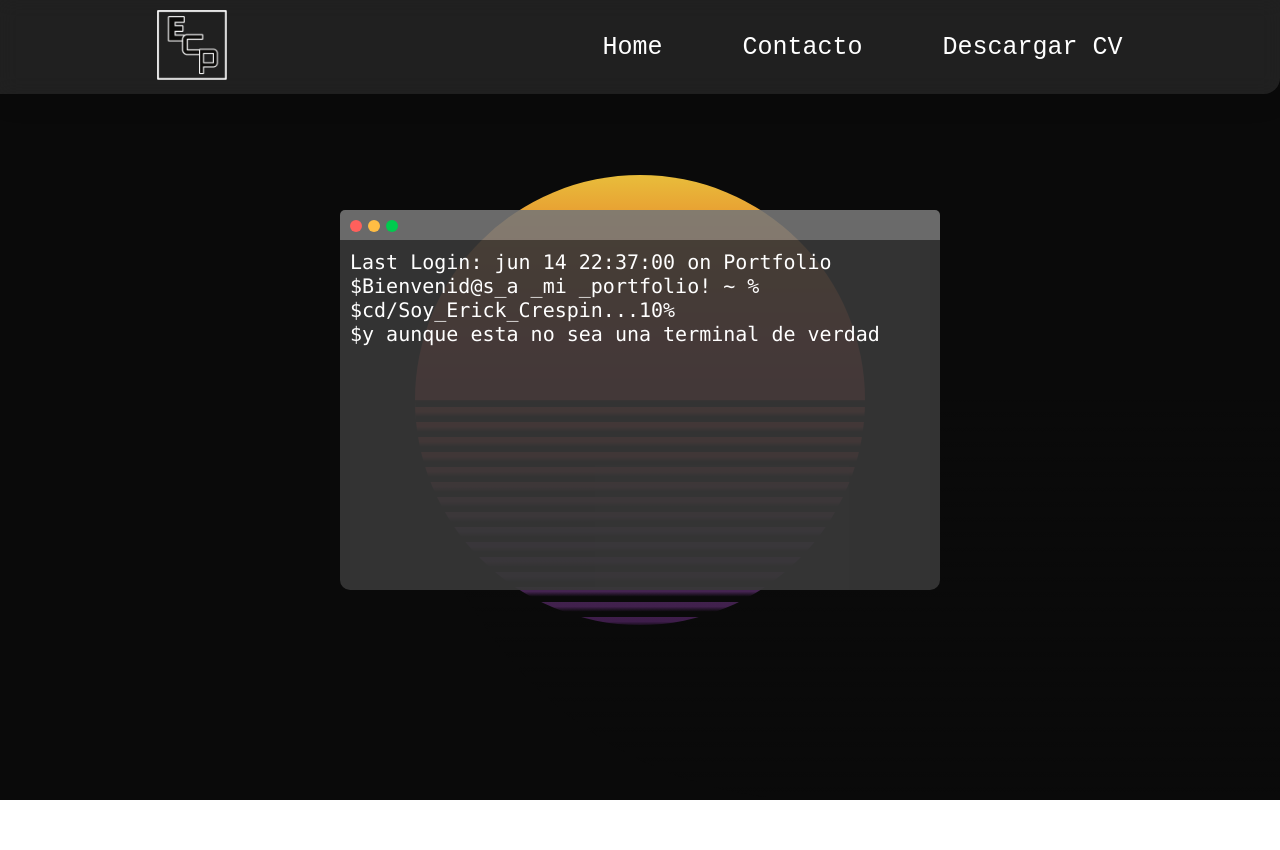
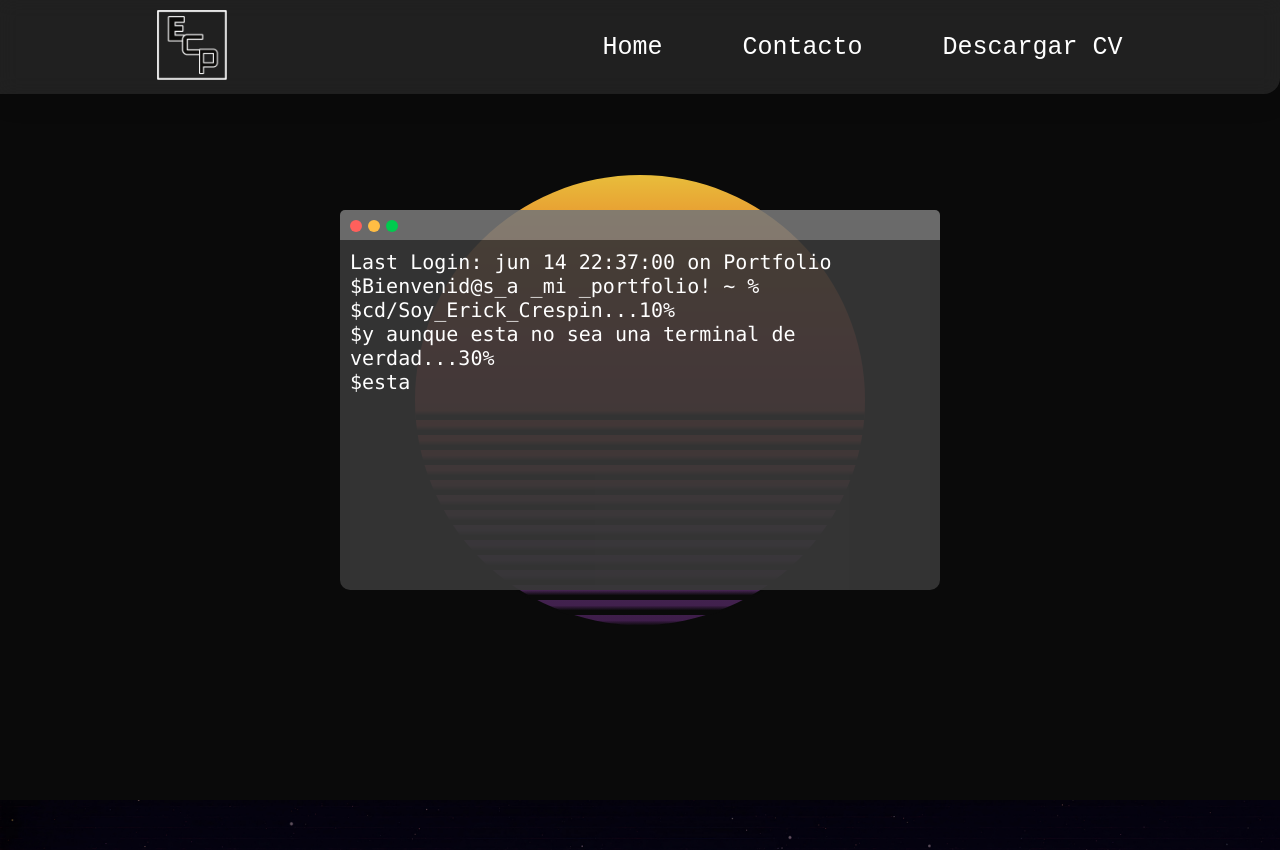
Before and after one commit to ecp12/new_vue_portfolio, a Vue app: page / in a window 1280 px wide. Shown: the top 850 px of the page. Before the commit the page ends 800 px from the top, so only its background shows below. Built offline with nearby package versions, Linux system fonts and the light colour scheme.

Commit message:
new proyects view 16/06/2023_2:29

```diff
--- a/index.html
+++ b/index.html
@@ -3,6 +3,7 @@
   <head>
     <meta charset="UTF-8">
     <link rel="icon" href="/favicon.ico">
+     <link rel="stylesheet" href="https://unpkg.com/aos@next/dist/aos.css" />
     <meta name="viewport" content="width=device-width, initial-scale=1.0">
     <title>Vite App</title>
   </head>
@@ -18,4 +19,8 @@
       nomodule
       src="https://unpkg.com/ionicons@5.5.2/dist/ionicons/ionicons.js"
     ></script>
+    <script src="https://unpkg.com/aos@next/dist/aos.js"></script>
+  <script>
+    AOS.init();
+  </script>
 </html>
--- a/package.json
+++ b/package.json
@@ -11,6 +11,7 @@
     "test:e2e:dev": "start-server-and-test 'vite dev --port 4173' http://localhost:4173 'cypress open --e2e'"
   },
   "dependencies": {
+    "aos": "^3.0.0-beta.6",
     "vue": "^3.3.4",
     "vue-router": "^4.2.2"
   },
--- a/src/App.vue
+++ b/src/App.vue
@@ -1,26 +1,26 @@
 <script setup>
 import Nav from './components/NAV.vue'
 import HomeView from './views/HomeView.vue';
+import Proyectos from './views/Proyectos.vue'
 </script>
 
 <template>
   <header>
     <Nav></Nav>
   </header>
+ <main>
   <HomeView></HomeView>
+  <Proyectos></Proyectos>
+ </main>
 
 
 </template>
 
-<style scoped>
-*{
-	margin: 0;
-	padding: 0;
-	list-style: none;
-	text-decoration: none;
-	border: none;
-	outline: none;
+<style  scoped>
+* {
+  margin: 0;
+  padding: 0;
+  box-sizing: border-box;
 }
 
-
 </style>
--- a/src/components/NAV.vue
+++ b/src/components/NAV.vue
@@ -39,7 +39,7 @@ import { RouterLink, RouterView } from 'vue-router';
     box-shadow: 0 4px 30px rgba(0, 0, 0, 0.1);
     backdrop-filter: blur(10.3px);
     -webkit-backdrop-filter: blur(10.3px);
-    border: 1px solid rgba(255, 255, 255, 1);
+
 }
 
 .contentNav {
--- a/src/router/index.js
+++ b/src/router/index.js
@@ -1,5 +1,6 @@
 import { createRouter, createWebHistory } from 'vue-router'
 import HomeView from '../views/HomeView.vue'
+import Proyectos from '../views/Proyectos.vue'
 
 const router = createRouter({
   history: createWebHistory(import.meta.env.BASE_URL),
@@ -7,7 +8,12 @@ const router = createRouter({
     {
       path: '/',
       name: 'home',
-      component: HomeView
+      component: () => import('../views/HomeView.vue')
+    },
+    {
+      path: '/Proyectos',
+      name: 'Proyectos',
+      component: Proyectos
     },
     {
       path: '/about',
--- a/src/views/HomeView.vue
+++ b/src/views/HomeView.vue
@@ -7,7 +7,7 @@ export default {
     writeDefaultValuesTerminal() {
       const textarea = this.$refs.textarea;
       const testString =
-        "Last Login: jun 14 22:37:00 on Portfolio \n$Bienvenid@s_a _mi _portfolio! ~ %\n$cd/Soy_Erick_Crespin...10% \n$y aunque esta no sea una terminal de verdad...30% \n$esta pagina web si es de verdad...40% \n$te invito a que eches un pequeño vistazo...50% \n$en el encontraras algunos proyectos en los que e trabajado...70% \n$...:)...100%.";
+        "Last Login: jun 14 22:37:00 on Portfolio \n$Bienvenid@s_a _mi _portfolio! ~ %\n$cd/Soy_Erick_Crespin...10% \n$y aunque esta no sea una terminal de verdad...30% \n$esta pagina web si es de verdad...40% \n$te invito a que eches un pequeño vistazo...50% \n$en ella encontraras algunos proyectos en los que e trabajado...70% \n$...:)...100%.";
 
       let counter = 0;
 
@@ -25,11 +25,8 @@ export default {
 </script>
 
 <template>
-  <main>
-    <div class="sunset">
-      <div class="mirage"></div>
-    </div>
-    <div class="app">
+    <div class="home">
+     <div class="app">
       <div class="title-bar">
         <button class="close"></button>
         <button class="minimize"></button>
@@ -38,7 +35,12 @@ export default {
       <textarea class="textarea" ref="textarea"></textarea>
 
     </div>
-  </main>
+
+    <div class="sunset">
+      <div class="mirage"></div>
+    </div>
+  </div>
+
 </template>
 <style>
 @import url("https://fonts.googleapis.com/css2?family=VT323&display=swap");
@@ -74,17 +76,14 @@ export default {
   --close-button: #ff605c;
 }
 
-main {
-  margin: 0px;
+.home{
+
   height: 100vh;
   overflow: hidden;
   display: flex;
   justify-content: space-around;
   align-items: center;
-  position: relative;
-  z-index: 1;
-
-  /*background-color: var(--bgcolor);*/
+ background-color: var(--bgcolor);
   background: repeating-linear-gradient(
     to bottom,
     var(--bgcolor),
@@ -92,11 +91,16 @@ main {
     var(--sunset-bgcolor) 51%,
     var(--sunset-bgcolor) 100%
   );
+  background-size: cover !important;
 }
 
 .sunset {
-  position: absolute;
-  z-index: -1;
+  display: flex;
+  flex-direction: column;
+  align-items: center;
+  justify-content: center;
+  position: fixed;
+  z-index: 0;
   width: var(--sunset-size);
   height: var(--sunset-size);
   background: linear-gradient(
@@ -111,6 +115,7 @@ main {
 
   background-clip: border-box;
   border-radius: var(--sunset-size);
+
 }
 
 .sunset:before {
@@ -119,9 +124,10 @@ main {
 }
 
 .mirage {
-  position: fixed;
+  margin-top:230px ;
+  position:relative;
   bottom: 0;
-  z-index: 2;
+  z-index: 0;
   width: 100%;
   height: 50%;
   border-radius: 0px 0px var(--sunset-size) var(--sunset-size);
@@ -136,6 +142,7 @@ main {
   background-size: 100% 200%;
   background-position: 50% 100%;
   animation: kf-bgpan 18s linear infinite;
+
 }
 
 @-moz-keyframes kf-bgpan {
@@ -168,11 +175,13 @@ main {
   }
 }
 
-.App {
+.app {
+  position: absolute;
+  z-index: 1;
   margin: 10px;
   display: flex;
-  flex-wrap: wrap;
-  flex-direction: row;
+  flex-direction: column;
+
 }
 
 .terminal {
@@ -221,7 +230,6 @@ textarea {
   background: var(--title-bar);
 }
 .title-bar {
-  width: 100%;
   border-radius: 5px 5px 0 0;
   padding: 2px 0.1px 8px;
   z-index: 10;
--- /dev/null
+++ b/src/views/Proyectos.vue
@@ -0,0 +1,125 @@
+<script>
+
+
+</script>
+<template>
+  <div class="proyects">
+    <div class="container" data-aos="flip-right">
+
+         <div class="carousel-frame">
+          <input type="radio" name="slider" class="carousel-radio" id="item-1" checked>
+          <label for="item-1" class="carousel-item" style="">
+            <img src="https://steaming-animals.de/wp-content/uploads/2022/11/white-noise-machine-cover-richtige-quali-scaled.jpg">
+          </label>
+          <input type="radio" name="slider" class="carousel-radio" id="item-2">
+          <label for="item-2" class="carousel-item" style="">
+            <img src="https://steaming-animals.de/wp-content/uploads/2022/11/feral_side_steaming_animals_single_cover_3000mal3000px-scaled.jpg">
+          </label>
+          <input type="radio" name="slider" class="carousel-radio" id="item-3">
+          <label for="item-3" class="carousel-item" style="">
+            <img src="https://steaming-animals.de/wp-content/uploads/2022/11/20.01.2021_finales_Cover_DAYBLOOMER-scaled.jpg">
+          </label>
+          <input type="radio" name="slider" class="carousel-radio" id="item-4">
+          <label for="item-4" class="carousel-item" style="">
+            <img src="https://steaming-animals.de/wp-content/uploads/2022/11/20.01.2021_finales_Cover_CLOUDED_LIGHT-scaled.jpg">
+          </label>
+          <input type="radio" name="slider" class="carousel-radio" id="item-5">
+              <label for="item-5" class="carousel-item" style="">
+                <img src="https://steaming-animals.de/wp-content/uploads/2022/11/20.01.2021_finales_Cover_CLOUDED_LIGHT-scaled.jpg">
+              </label>
+        </div>
+
+     </div>
+ </div>
+</template>
+<style>
+* {
+  margin: 0;
+  padding: 0;
+  box-sizing: border-box;
+}
+
+:root {
+        --width: 30%;
+        --scale: 60%;
+      }
+
+
+.proyects {
+  height: 100vh;
+  overflow: hidden;
+  display: flex;
+
+  align-items: center;
+  justify-content: center;
+  color: white;
+  background-image: url(../assets/purple.jpg);
+  background-size: cover;
+  background-repeat: no-repeat;
+
+}
+.container{
+    margin-top: 60px;
+    width: 100%;
+     height: 90%;
+}
+
+
+.carousel-frame {
+        margin-top: 120px;
+        width: 100%;
+        height: 70%;
+        transition: background .4s ease-in;
+        overflow: hidden;
+        position: absolute;
+        font-size: 0;
+      }
+
+
+      img {
+        width: 100%;
+        height: 100%;
+        object-fit: contain;
+      }
+
+      .carousel-radio {
+        display: none;
+      }
+
+      .carousel-radio:checked + label {
+        cursor: unset;
+        top: 0%;
+        left: calc((100% - var(--width))/2);
+        margin-left: 0%;
+        margin-right: 0%;
+        width: var(--width);
+        height: 100%;
+        transform: translate(0) scale(1);
+      }
+
+      .carousel-radio:checked + label ~ label {
+        left: calc(var(--width) + (100% - var(--width))/2);
+        margin-left: calc(var(--width) * -1);
+        margin-right: var(--width);
+
+      }
+
+      .carousel-item {
+        display: inline-block;
+        width: calc((100% - var(--width))/2);
+        height: 100%;
+        transition: all 0.25s ease-in-out;
+        cursor: pointer;
+        position: relative;
+        left: var(--width);
+        margin-left: calc(var(--width) * -1);
+        margin-right: calc(var(--width) - (100% - var(--width))/2);
+        transform: translate(0) scale(var(--scale));
+        overflow: hidden;
+        padding: 0px;
+        font-size: initial;
+      }
+
+
+
+</style>
```
Also changed, not shown: src/assets/purple.jpg (added), 1 other file (tests, documents, lock files or other folders).
